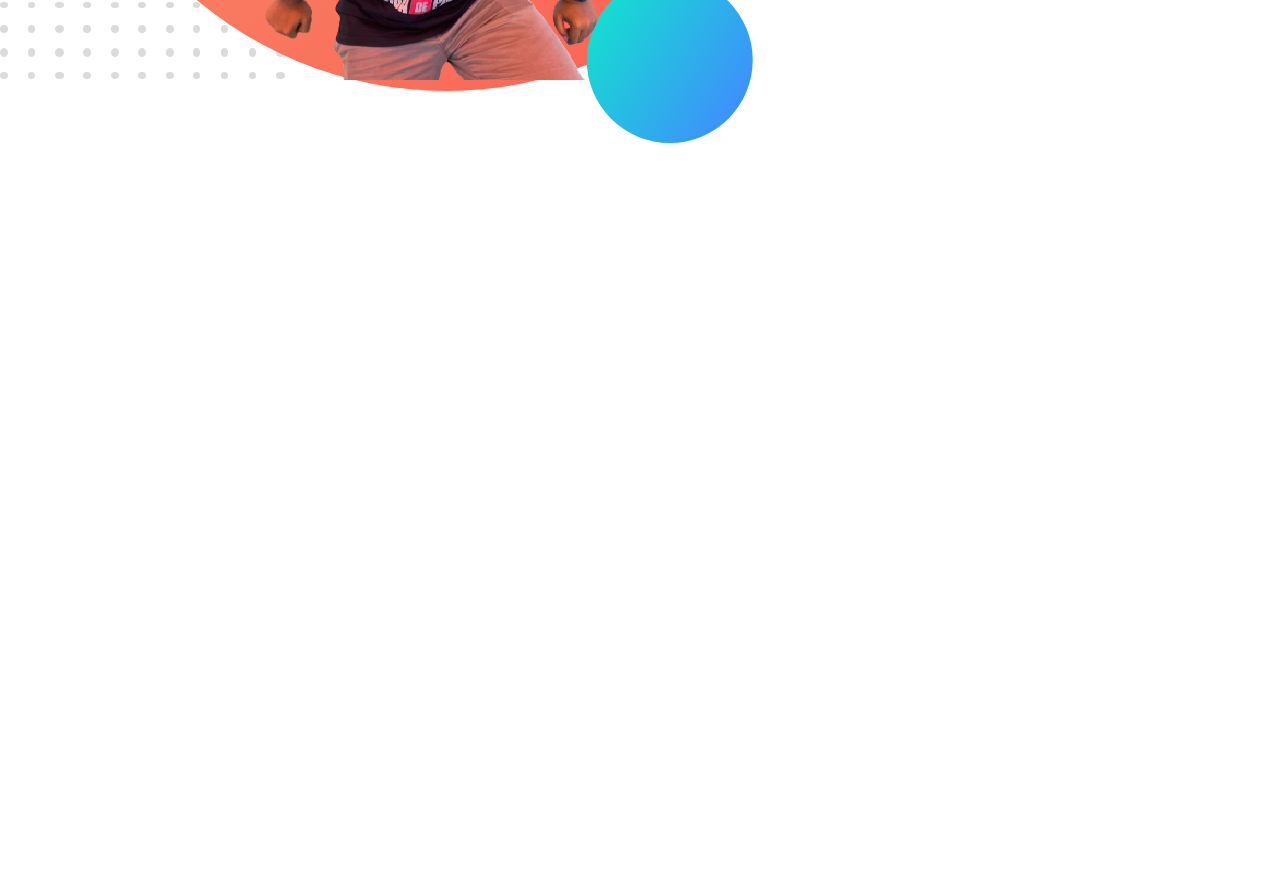
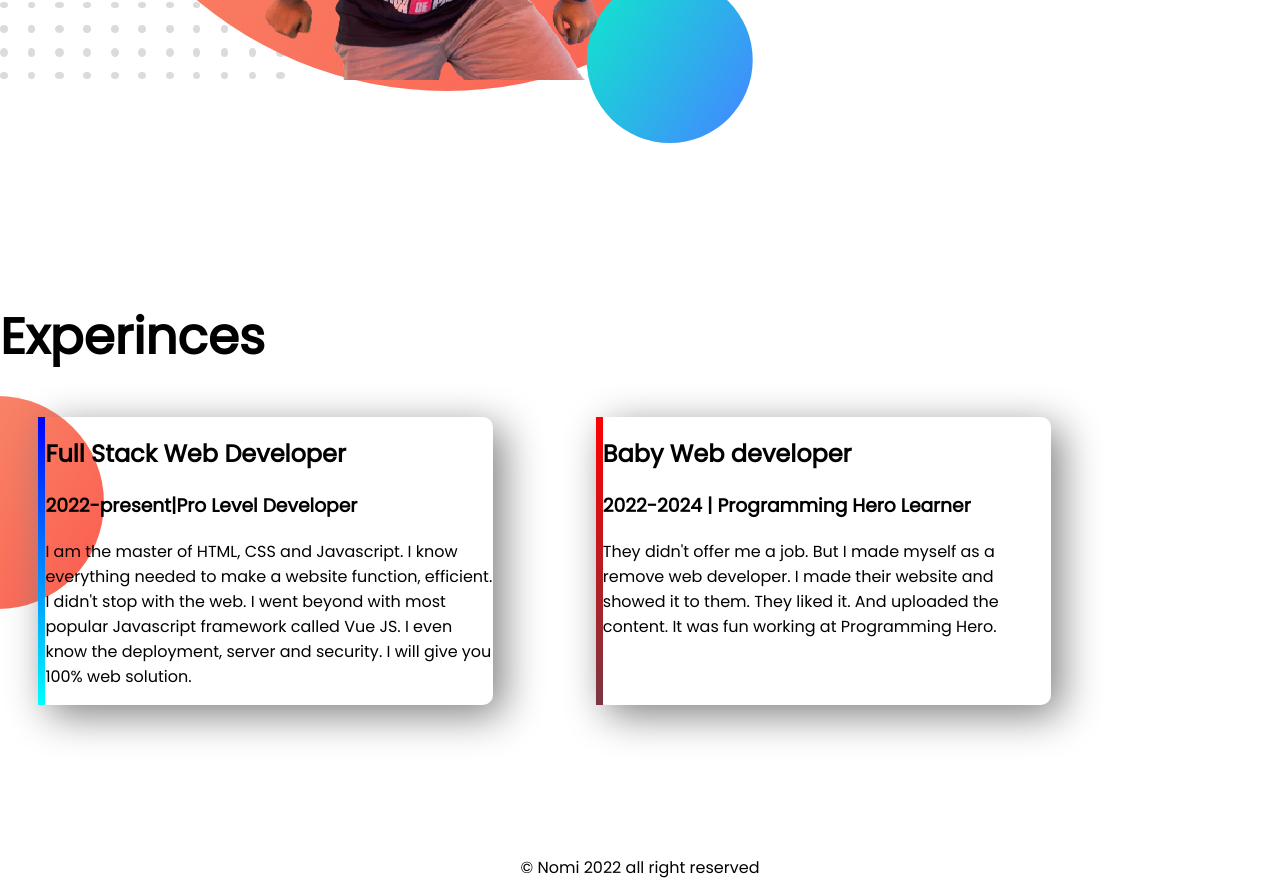
Before and after one commit to ShahnewajNomi/nomi-portfolio, a plain HTML site: page index.html in a window 1280 px wide. Shown: the part 1529-2425 px from the top of the page. Before the commit the page ends 1829 px from the top, so only its background shows below. Drawn offline with Linux system fonts and the light colour scheme; a web font is replaced by a local one.

Commit message:
add footer

```diff
--- a/index.html
+++ b/index.html
@@ -11,9 +11,9 @@
     <title>Nomi portfolio</title>
 </head>
 <body>
-    <section class="tbanner">
+    <section class="tbanner flexible-container">
         <div class="hw">
-            <h1>Welcome to</h1>
+        <h1>Welcome to</h1>
         <h1><span class="ocolor">Nomi's</span>World</h1>
         <h3>Sleeps all day,eat 3 times</h3>
         <p>Want to be a web developer Nowadays,So this is my first step to make the journey start,kepp me in your prayers</p>
@@ -27,7 +27,7 @@
 
 
     </section>
-    <section class="dreambig">
+    <section class="dreambig flexible-container">
         <div >
             <img src="images/3.jpg" alt="hehe">
 
@@ -40,5 +40,24 @@
         </div>
 
     </section>
+    <section class="Experience-area">
+        <h1>Experinces</h1>
+        <div class="flexible-container">
+            <div id="web-exp" class="experince-item">
+                <h2>Full Stack Web Developer</h2>
+                <h3>2022-present|Pro Level Developer </h3>
+                <p>I am the master of HTML, CSS and Javascript. I know everything needed to make a website function, efficient. I didn't stop with the web. I went beyond with most popular Javascript framework called Vue JS. I even know the deployment, server and security. I will give you 100% web solution.</p>
+            </div>
+            <div id="web-baby" class="experince-item">
+                <h2>Baby Web developer</h2>
+                <h3>2022-2024 | Programming Hero Learner</h3>
+                <p>They didn't offer me a job. But I made myself as a remove web developer. I made their website and showed it to them. They liked it. And uploaded the content. It was fun working at Programming Hero.</p>
+            </div>
+        </div>
+
+    </section>
+    <footer>
+        <p> © Nomi 2022 all right reserved</p>
+    </footer>
 </body>
 </html>
--- a/style.css
+++ b/style.css
@@ -7,10 +7,13 @@ h1{
     font-size: 50px;
 
 }
+h2{
+    font-style: 40px;
+}
 .ocolor{
     color: orange;
 }
-section{
+.flexible-container{
     display: flex;
     margin-bottom: 150px;
 }
@@ -20,7 +23,8 @@ section{
 
 }
 .hw{
-    width: 40%
+    width: 40;
+
 }
 .link-button{
     text-decoration: none;
@@ -41,3 +45,31 @@ section{
     background-position: right;
 
 }
+.Experience-area{
+    background-image: url(images/exp-bg.png);
+
+    background-repeat: no-repeat;
+    background-position: left;
+
+}
+.experince-item{
+    box-shadow: 10px 10px 40px gray ;
+    width: 35%;
+    margin-left: 3%;
+    margin-right: 5%;
+    border-radius: 10px;
+
+}
+#web-exp{
+    border-left: 7px solid;
+    border-image: linear-gradient(blue,cyan);
+    border-image-slice: 1;
+}
+#web-baby{
+    border-left: 7px solid;
+    border-image: linear-gradient(red,rgb(122, 55, 66));
+    border-image-slice: 1;
+}
+footer p{
+    text-align: center;
+}
```
Also changed, not shown: images/exp-bg.png (added).
